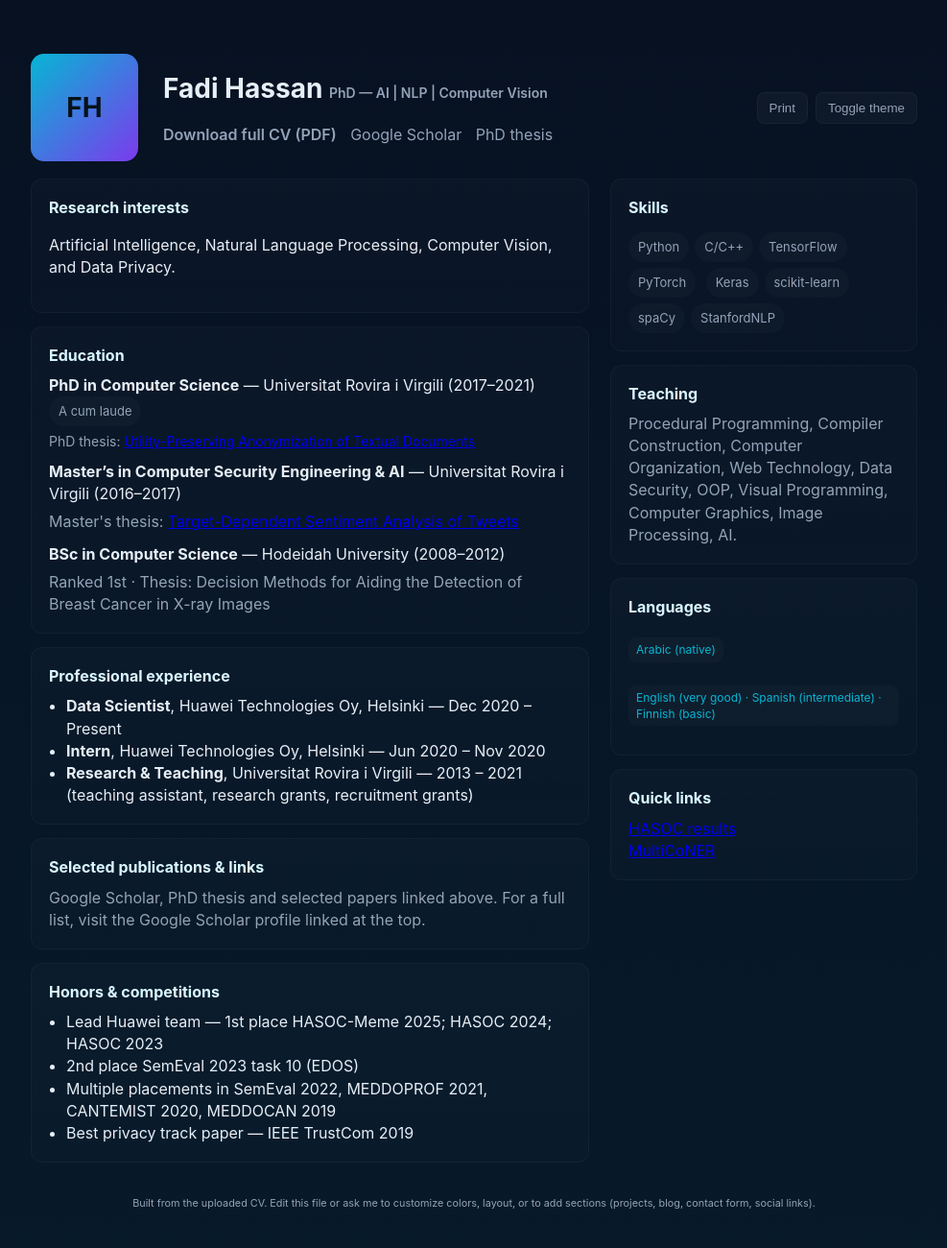
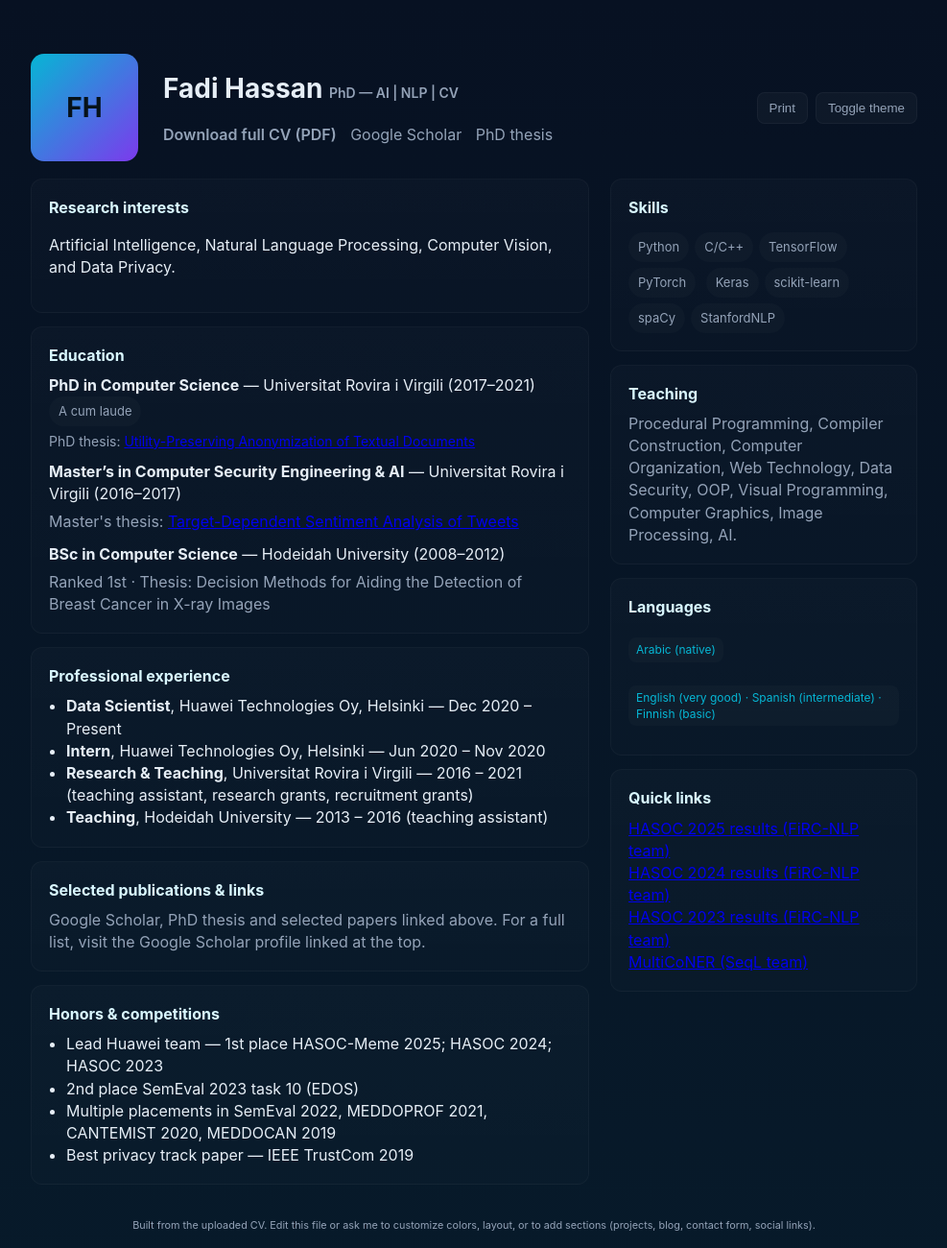
Before and after one commit to fadiabdulf/fadihassan.github.io, a plain HTML site: page index.html in a window 1280 px wide. Shown: the top 1300 px of the page at 96% size, without its empty margins (146-1133 px from the left). Drawn offline with Linux system fonts and the light colour scheme.

Commit message:
Update index.html
Update

```diff
--- a/index.html
+++ b/index.html
@@ -35,7 +35,7 @@
     <header>
       <div class="photo">FH</div>
       <div class="meta">
-        <h1>Fadi Hassan <span style="font-size:14px;color:var(--muted);font-weight:600">PhD — AI | NLP | Computer Vision</span></h1>
+        <h1>Fadi Hassan <span style="font-size:14px;color:var(--muted);font-weight:600">PhD — AI | NLP | CV</span></h1>
         <div style="margin-top:8px" class="links">
           <a href="/mnt/data/Fadi_CV_2025.pdf" class="pdf" target="_blank">Download full CV (PDF)</a>
           <a href="https://scholar.google.com/citations?user=QKOD9WYAAAAJ&hl=en" target="_blank">Google Scholar</a>
@@ -79,7 +79,8 @@
           <ul>
             <li><strong>Data Scientist</strong>, Huawei Technologies Oy, Helsinki — Dec 2020 – Present</li>
             <li><strong>Intern</strong>, Huawei Technologies Oy, Helsinki — Jun 2020 – Nov 2020</li>
-            <li><strong>Research & Teaching</strong>, Universitat Rovira i Virgili — 2013 – 2021 (teaching assistant, research grants, recruitment grants)</li>
+            <li><strong>Research & Teaching</strong>, Universitat Rovira i Virgili — 2016 – 2021 (teaching assistant, research grants, recruitment grants)</li>
+            <li><strong>Teaching</strong>, Hodeidah University — 2013 – 2016 (teaching assistant)</li>
           </ul>
         </section>
 
@@ -122,8 +123,10 @@
 
         <div class="card section">
           <h2>Quick links</h2>
-          <a href="https://hasocfire.github.io/hasoc/2023" target="_blank">HASOC results</a><br>
-          <a href="https://multiconer.github.io/results" target="_blank">MultiCoNER</a>
+          <a href="https://hasocfire.github.io/hasoc/2025" target="_blank">HASOC 2025 results (FiRC-NLP team)</a><br>
+          <a href="https://hasocfire.github.io/hasoc/2024" target="_blank">HASOC 2024 results (FiRC-NLP team)</a><br>
+          <a href="https://hasocfire.github.io/hasoc/2023" target="_blank">HASOC 2023 results (FiRC-NLP team)</a><br>
+          <a href="https://multiconer.github.io/multiconer_1/results" target="_blank">MultiCoNER (SeqL team)</a>
         </div>
       </aside>
     </main>
```
